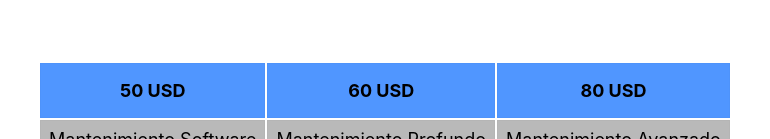
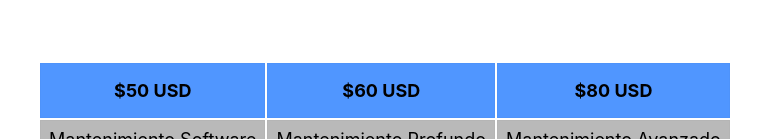
Before and after one commit to danyzearix/proyectocoderhouse.html, a plain HTML site: page pages/mantenimiento.html in a window 1280 px wide. Shown: the part 813-952 px from the top of the page, 255-1025 px from the left. Drawn offline with Linux system fonts and the light colour scheme.

```diff
--- a/pages/mantenimiento.html
+++ b/pages/mantenimiento.html
@@ -76,9 +76,9 @@
             <h3 class="generaltitle">TABLA DE PRECIOS</h3>
             <table id="cpuTable">
                 <tr>
-                    <th>50 USD</th>
-                    <th>60 USD</th>
-                    <th>80 USD</th>
+                    <th>$50 USD</th>
+                    <th>$60 USD</th>
+                    <th>$80 USD</th>
                 </tr>
                 <tr>
                     <td>Mantenimiento software</td>
```
